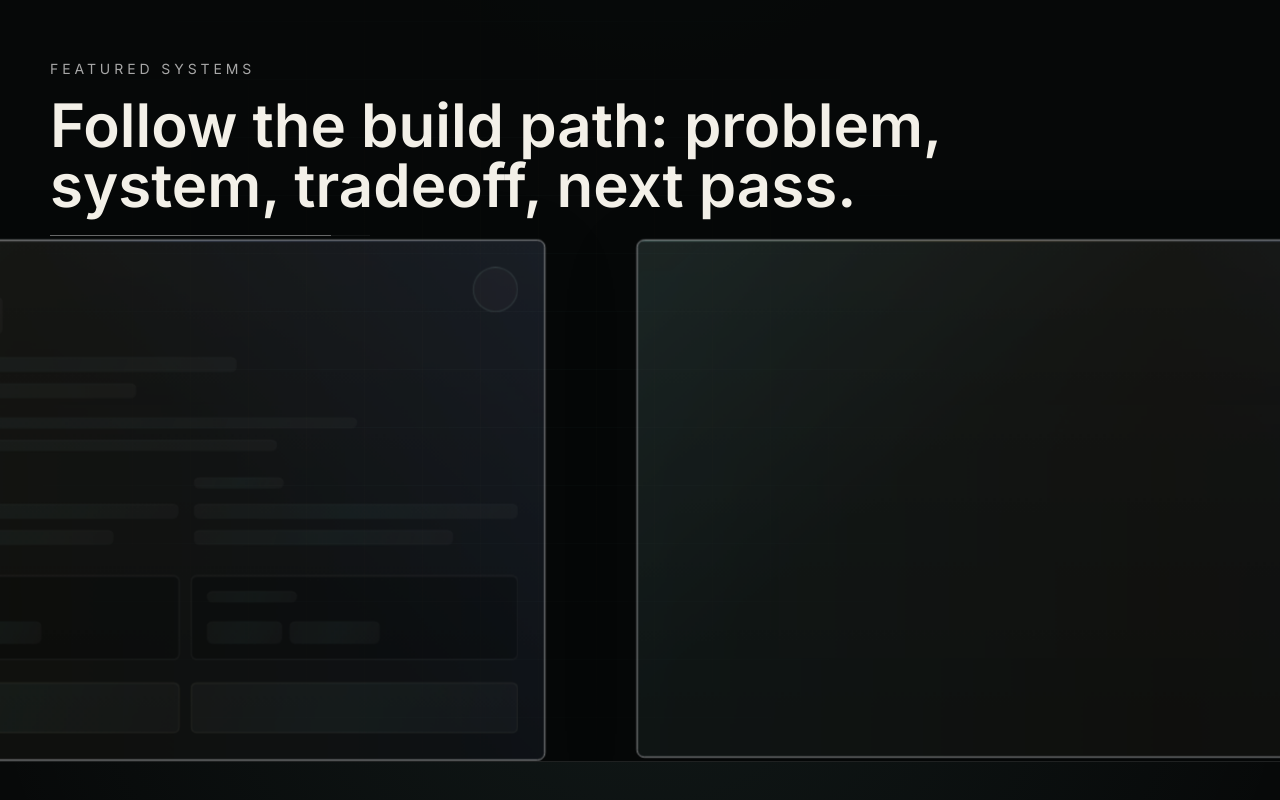
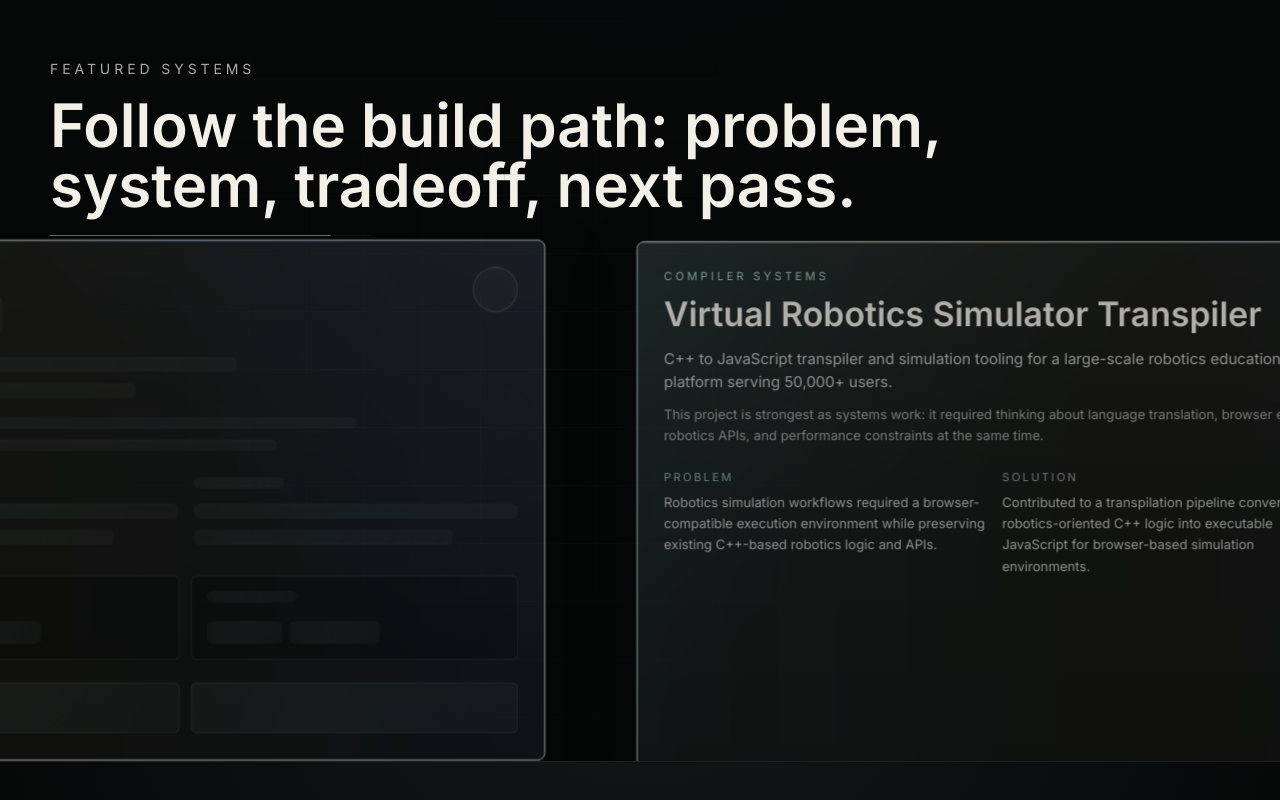
Before and after one commit to varun-b-nagaraj/E-Portfolio, a Next.js app: page / in a window 1280 px wide. Shown: the part 5638-6438 px from the top of the page. Built offline with nearby package versions, Linux system fonts and the light colour scheme.

Commit message:
Refine profile doc and restore project typing

```diff
--- a/src/components/ProjectCard.tsx
+++ b/src/components/ProjectCard.tsx
@@ -3,7 +3,7 @@
 import Link from "next/link";
 import { ArrowUpRight } from "lucide-react";
 import { useInView } from "framer-motion";
-import { useRef } from "react";
+import { useEffect, useRef, useState } from "react";
 import { Project } from "@/data/projects";
 
 const stackGroups = [
@@ -14,6 +14,41 @@ const stackGroups = [
 
 function SkeletonBlock({ className = "" }: { className?: string }) {
   return <div aria-hidden className={`skeleton-shimmer rounded-md ${className}`} />;
+}
+
+function TypedText({
+  text,
+  resetKey,
+  delay = 0,
+  step = 10
+}: {
+  text: string;
+  resetKey: string;
+  delay?: number;
+  step?: number;
+}) {
+  const [visibleCharacters, setVisibleCharacters] = useState(0);
+
+  useEffect(() => {
+    const reducedMotion = window.matchMedia("(prefers-reduced-motion: reduce)").matches;
+    const characters = Array.from(text);
+
+    if (reducedMotion) {
+      setVisibleCharacters(characters.length);
+      return;
+    }
+
+    setVisibleCharacters(0);
+    const timers = characters.map((_, index) => window.setTimeout(() => setVisibleCharacters(index + 1), delay + index * step));
+
+    return () => timers.forEach((timer) => window.clearTimeout(timer));
+  }, [delay, resetKey, step, text]);
+
+  return (
+    <span aria-label={text}>
+      <span aria-hidden>{Array.from(text).slice(0, visibleCharacters).join("")}</span>
+    </span>
+  );
 }
 
 function FeaturedProjectSkeleton({ project }: { project: Project }) {
@@ -109,6 +144,8 @@ export function ProjectCard({ project, featured = false, revealContent }: { proj
   const ref = useRef<HTMLElement>(null);
   const isInView = useInView(ref, { once: true, margin: "-18% 0px -18% 0px" });
   const shouldRevealContent = revealContent ?? isInView;
+  const renderText = (text: string, delay = 0, step = 10) =>
+    featured ? <TypedText text={text} resetKey={project.slug} delay={delay} step={step} /> : text;
 
   return (
     <article
@@ -128,9 +165,9 @@ export function ProjectCard({ project, featured = false, revealContent }: { proj
       <div className="relative flex h-full flex-col">
         <div className="flex flex-wrap items-start justify-between gap-4">
           <div>
-            <p className="section-kicker text-xs uppercase tracking-[0.28em]">{project.eyebrow}</p>
+            <p className="section-kicker min-h-4 text-xs uppercase tracking-[0.28em]">{renderText(project.eyebrow, 40, 18)}</p>
             <h3 className={`mt-3 font-semibold text-bone ${featured ? "text-2xl md:text-4xl" : "text-3xl md:text-5xl"}`}>
-              {project.title}
+              {renderText(project.title, 140, 18)}
             </h3>
           </div>
           <Link
@@ -141,30 +178,30 @@ export function ProjectCard({ project, featured = false, revealContent }: { proj
             <ArrowUpRight className="h-5 w-5" />
           </Link>
         </div>
-        <p className={`max-w-2xl leading-relaxed text-silver ${featured ? "mt-4 text-sm md:text-base" : "mt-5 text-lg"}`}>{project.summary}</p>
-        {featured && <p className="mt-3 max-w-3xl text-sm leading-relaxed text-muted">{project.narrative}</p>}
+        <p className={`max-w-2xl leading-relaxed text-silver ${featured ? "mt-4 text-sm md:text-base" : "mt-5 text-lg"}`}>{renderText(project.summary, 300, 7)}</p>
+        {featured && <p className="mt-3 max-w-3xl text-sm leading-relaxed text-muted">{renderText(project.narrative, 620, 6)}</p>}
         <div className={`grid md:grid-cols-3 ${featured ? "mt-6 gap-4" : "mt-8 gap-5"}`}>
           <div>
-            <p className="text-xs uppercase tracking-[0.2em] text-teal-100/65">Problem</p>
-            <p className="mt-2 text-sm leading-relaxed text-silver">{project.problem}</p>
+            <p className="min-h-4 text-xs uppercase tracking-[0.2em] text-teal-100/65">{renderText("Problem", 980, 12)}</p>
+            <p className="mt-2 text-sm leading-relaxed text-silver">{renderText(project.problem, 1080, 6)}</p>
           </div>
           <div>
-            <p className="text-xs uppercase tracking-[0.2em] text-blue-100/65">Solution</p>
-            <p className="mt-2 text-sm leading-relaxed text-silver">{project.solution}</p>
+            <p className="min-h-4 text-xs uppercase tracking-[0.2em] text-blue-100/65">{renderText("Solution", 1220, 12)}</p>
+            <p className="mt-2 text-sm leading-relaxed text-silver">{renderText(project.solution, 1320, 6)}</p>
           </div>
           <div>
-            <p className="text-xs uppercase tracking-[0.2em] text-amber-100/70">Impact</p>
-            <p className="mt-2 text-sm leading-relaxed text-silver">{project.impact}</p>
+            <p className="min-h-4 text-xs uppercase tracking-[0.2em] text-amber-100/70">{renderText("Impact", 1460, 12)}</p>
+            <p className="mt-2 text-sm leading-relaxed text-silver">{renderText(project.impact, 1560, 6)}</p>
           </div>
         </div>
         <div className={`grid gap-3 md:grid-cols-3 ${featured ? "mt-6" : "mt-8"}`}>
-          {stackGroups.map(([label, key]) => (
+          {stackGroups.map(([label, key], groupIndex) => (
             <div key={key} className="rounded-md border border-white/10 bg-black/20 p-4 shadow-[inset_0_1px_0_rgba(255,255,255,0.05)]">
-              <p className="text-[10px] uppercase tracking-[0.22em] text-teal-100/65">{label}</p>
+              <p className="min-h-3 text-[10px] uppercase tracking-[0.22em] text-teal-100/65">{renderText(label, 1840 + groupIndex * 90, 12)}</p>
               <div className="mt-3 flex flex-wrap gap-2">
-                {project.stack[key].slice(0, 3).map((item) => (
+                {project.stack[key].slice(0, 3).map((item, itemIndex) => (
                   <span key={item} className="accent-chip rounded-full px-3 py-1 text-xs text-muted">
-                    {item}
+                    {renderText(item, 1960 + groupIndex * 120 + itemIndex * 70, 8)}
                   </span>
                 ))}
               </div>
@@ -172,9 +209,9 @@ export function ProjectCard({ project, featured = false, revealContent }: { proj
           ))}
         </div>
         <div className="mt-6 grid gap-3 sm:grid-cols-3">
-          {project.metrics.slice(0, 3).map((metric) => (
+          {project.metrics.slice(0, 3).map((metric, index) => (
             <div key={metric} className="rounded-md border border-amber-100/20 bg-[linear-gradient(135deg,rgba(240,195,106,0.10),rgba(141,223,213,0.055))] p-4 text-sm text-bone shadow-[inset_0_1px_0_rgba(255,255,255,0.06)]">
-              {metric}
+              {renderText(metric, 2360 + index * 90, 8)}
             </div>
           ))}
         </div>
```
Also changed, not shown: 1 other file (tests, documents, lock files or other folders).
